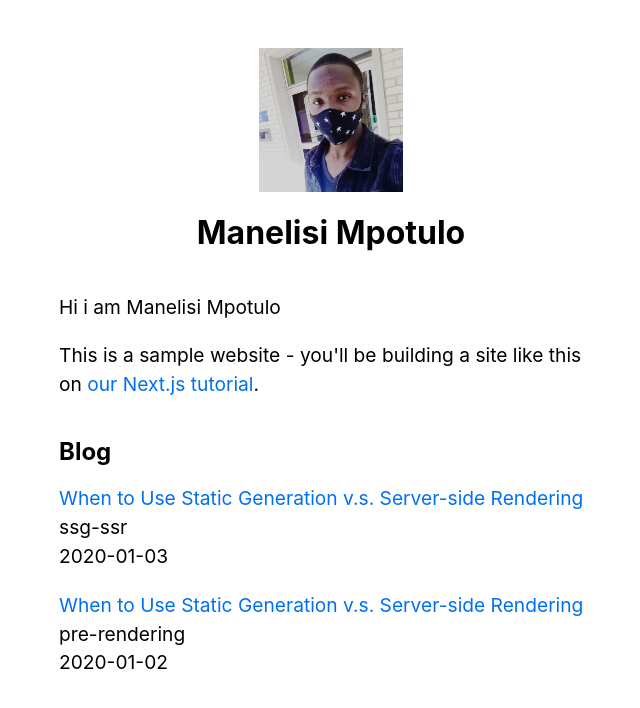
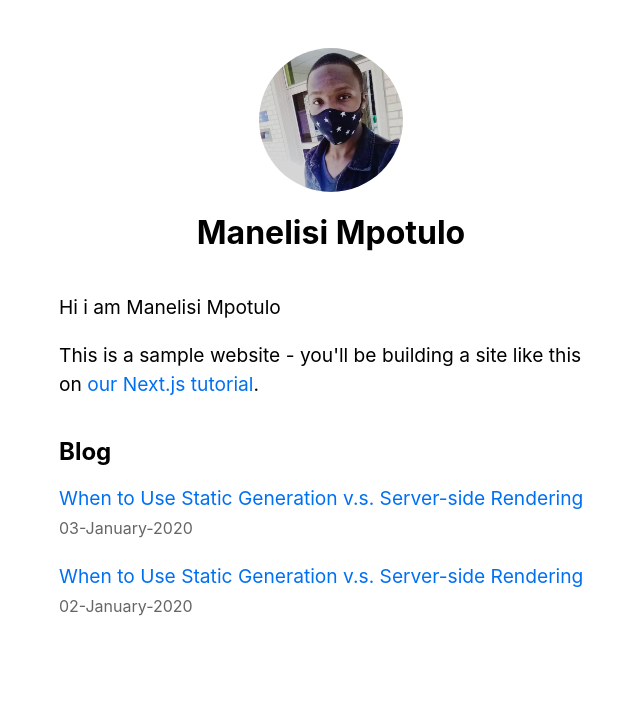
Before and after one commit to mmpotulo28/nextjs-blog, a Next.js app: page / in a window 1280 px wide. Shown: the top 708 px of the page, without its empty margins (309-949 px from the left). Built offline with nearby package versions, Linux system fonts and the light colour scheme.

Commit message:
feat: Add Date component for displaying formatted dates

```diff
--- /dev/null
+++ b/components/date.js
@@ -0,0 +1,6 @@
+import { format, parseISO } from 'date-fns';
+
+export default function Date({ dateString }) {
+	const date = parseISO(dateString);
+	return <time dateTime={dateString}>{format(date, 'dd-LLLL-yyyy')}</time>;
+}
--- a/package.json
+++ b/package.json
@@ -7,6 +7,7 @@
   },
   "dependencies": {
     "clsx": "^2.1.1",
+    "date-fns": "^3.6.0",
     "gray-matter": "^4.0.3",
     "next": "latest",
     "react": "18.2.0",
--- a/pages/index.js
+++ b/pages/index.js
@@ -3,6 +3,7 @@
 import Layout, { siteTitle } from '../components/layout';
 import { getSortedPostsData } from '../lib/posts';
 import Link from 'next/link';
+import Date from '../components/date';
 
 export async function getStaticProps() {
 	const allPostData = getSortedPostsData();
@@ -36,9 +37,9 @@
 						<li className={utilStyles.listItem} key={id}>
 							<Link href={`posts/${id}`}>{title}</Link>
 							<br />
-							{id}
-							<br />
-							{date}
+							<small className={utilStyles.lightText}>
+								<Date dateString={date} />
+							</small>
 						</li>
 					))}
 				</ul>
--- a/styles/global.css
+++ b/styles/global.css
@@ -18,4 +18,5 @@
 img {
 	max-inline-size: 100%;
 	block-size: auto;
+	border-radius: 50%;
 }
```
Also changed, not shown: pages/posts/[id].js (+14 -9 lines), 1 other file (tests, documents, lock files or other folders).
